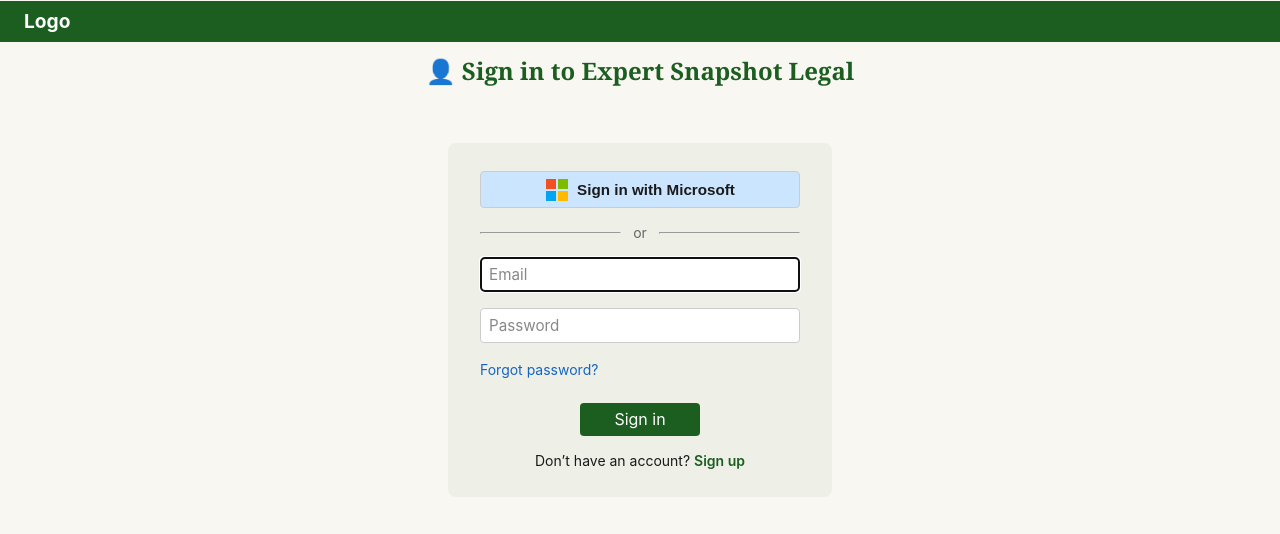
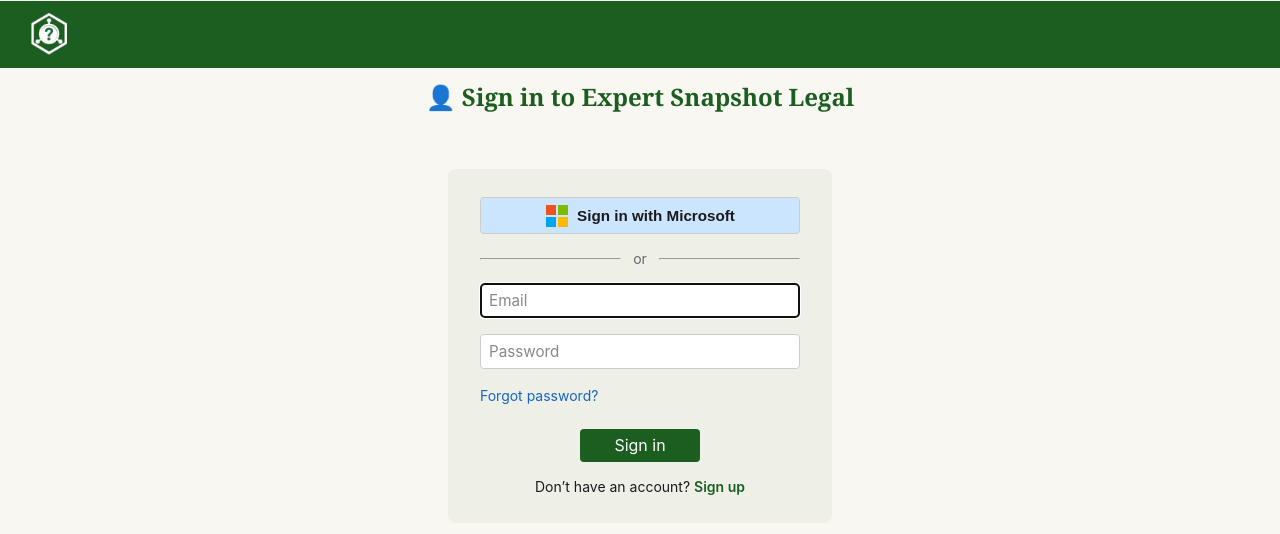
Before and after one commit to himadevisetti/micro-consult, a React (Vite) app in the folder expert-snapshot-legal/frontend/: page /login in a window 1280 px wide. Shown: the top 534 px of the page. Built offline with nearby package versions, Linux system fonts and the light colour scheme.

Commit message:
Updated the Logo in App Header

```diff
--- a/expert-snapshot-legal/frontend/src/components/AppHeader.tsx
+++ b/expert-snapshot-legal/frontend/src/components/AppHeader.tsx
@@ -11,7 +11,7 @@
   onLogoutClick?: () => void;
   onDashboardClick?: () => void;
   mainHeading?: string;
-  userEmail?: string; // 🔹 New prop for email display
+  userEmail?: string;
 }
 
 const AppHeader: React.FC<AppHeaderProps> = ({
@@ -36,7 +36,13 @@
 
   return (
     <header className={styles.header}>
-      <div className={styles.logoSlot}>Logo</div>
+      <div className={styles.logoSlot}>
+        <img
+          src="/logo.png"
+          alt="App Logo"
+          className={styles.logoImage}
+        />
+      </div>
 
       {mainHeading && (
         <h1 className={styles.mainHeading}>{mainHeading}</h1>
@@ -98,7 +104,6 @@
           </button>
         </div>
 
-        {/* 🔹 Email aligned below buttons */}
         {userEmail && (
           <span className={styles.userEmail}>{userEmail}</span>
         )}
--- a/expert-snapshot-legal/frontend/src/styles/AppHeader.module.css
+++ b/expert-snapshot-legal/frontend/src/styles/AppHeader.module.css
@@ -6,18 +6,24 @@
   padding: 0.5rem 1.5rem;
   background-color: var(--color-forest);
   border-bottom: 1px solid var(--color-forest);
-  color: white;
+  color: var(--color-white);
   font-family: var(--font-sans);
   width: 100%;
   box-sizing: border-box;
 }
 
 .logoSlot {
-  font-weight: bold;
-  font-size: 1.2rem;
-  color: white;
-  font-family: var(--font-sans);
-  z-index: 1;
+  display: flex;
+  align-items: center;
+  margin-right: 12px;
+}
+
+.logoImage {
+  width: 50px;
+  height: auto;
+  object-fit: contain;
+  background-color: transparent;
+  border: none;
 }
 
 .mainHeading {
@@ -27,7 +33,7 @@
   margin: 0;
   font-size: 1.25rem;
   font-weight: 600;
-  color: white;
+  color: var(--color-white);
   font-family: var(--font-sans);
   text-align: center;
   white-space: nowrap;
```
Also changed, not shown: expert-snapshot-legal/frontend/public/logo.png (added).
